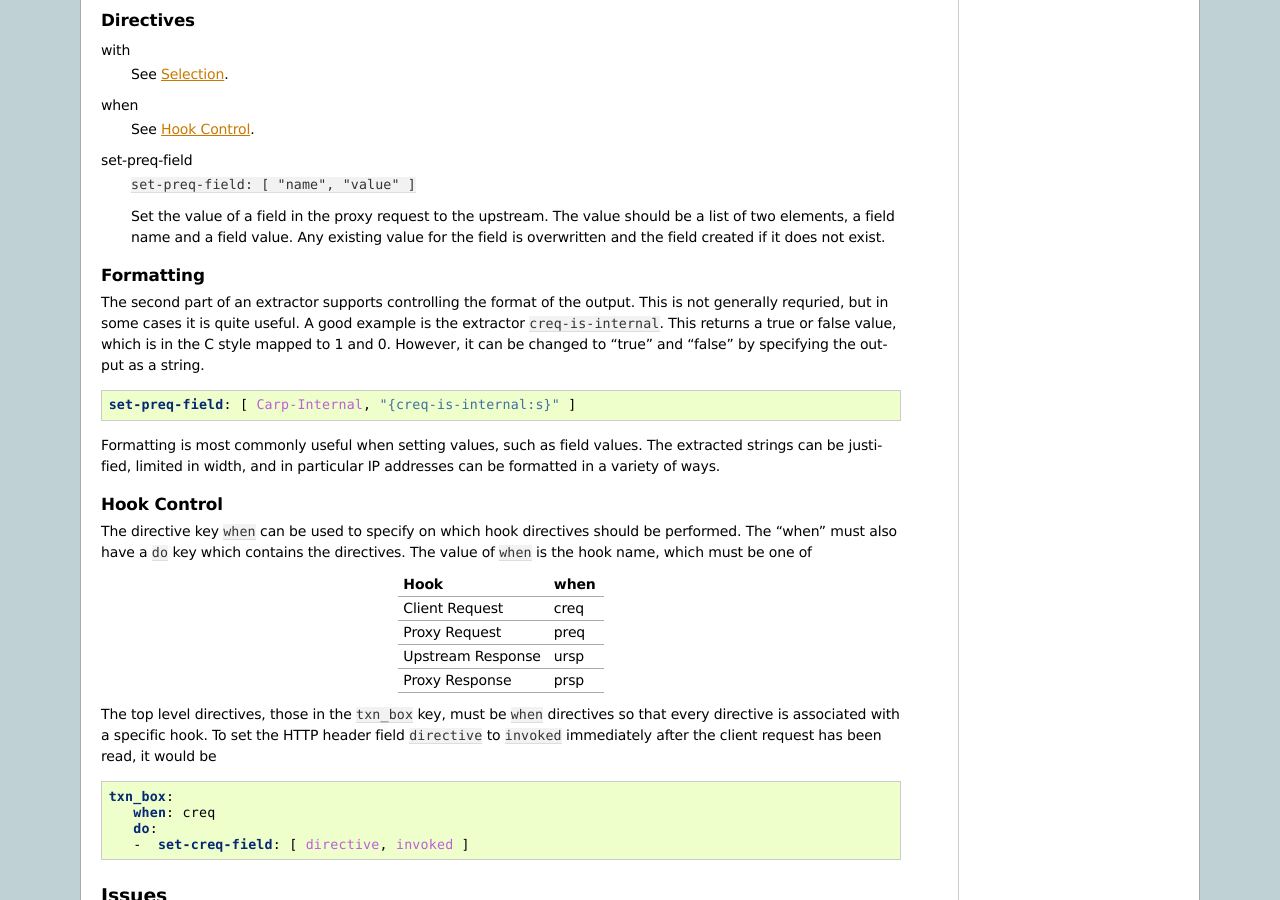
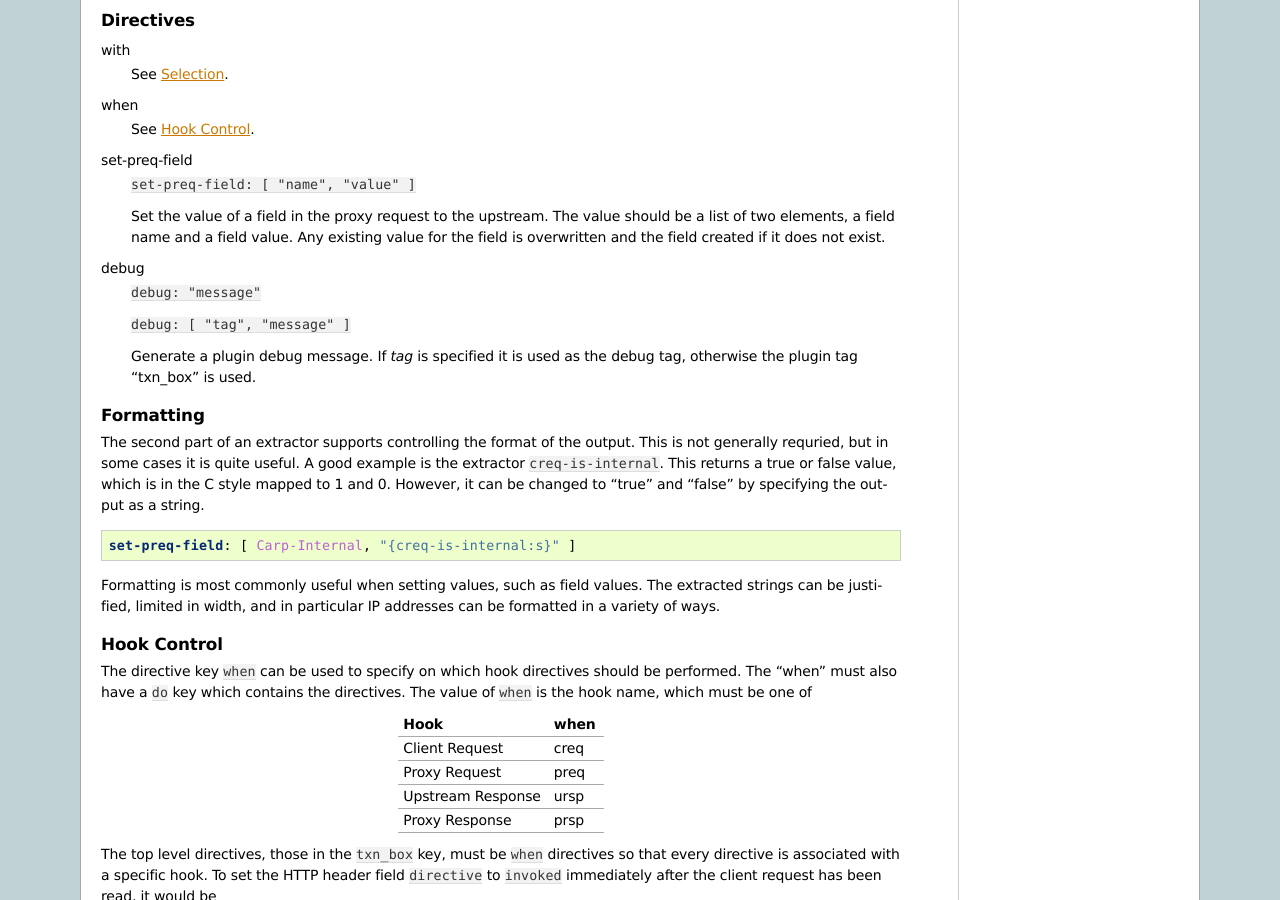
Before and after one commit to SolidWallOfCode/txn_box, a Sphinx documentation site: the page built from doc/txn_box.en.rst, in a window 1280 px wide and 900 px high, scrolled down 3546 px. Built offline with Sphinx 7.4.7, drawn with Linux system fonts in a browser that asks for light colours; formulas are drawn with MathJax 3.

Commit message:
Added "debug" directive.

```diff
--- a/doc/txn_box.en.rst
+++ b/doc/txn_box.en.rst
@@ -227,6 +227,14 @@ set-preq-field
    Set the value of a field in the proxy request to the upstream. The value should be a list of
    two elements, a field name and a field value. Any existing value for the field is overwritten
    and the field created if it does not exist.
+
+debug
+   :code:`debug: "message"`
+
+   :code:`debug: [ "tag", "message" ]`
+
+   Generate a plugin debug message. If *tag* is specified it is used as the debug tag, otherwise
+   the plugin tag "txn_box" is used.
 
 Formatting
 ==========
```
Also changed, not shown: 8 other files.
